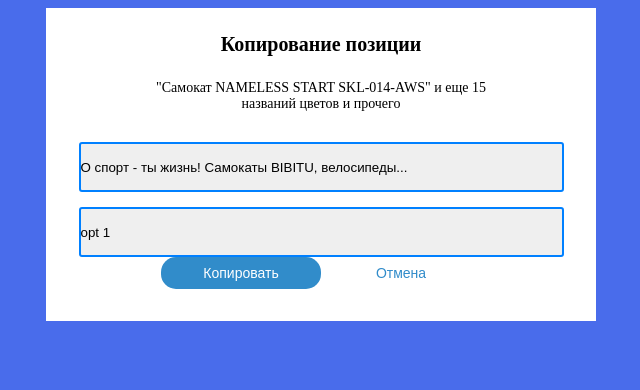
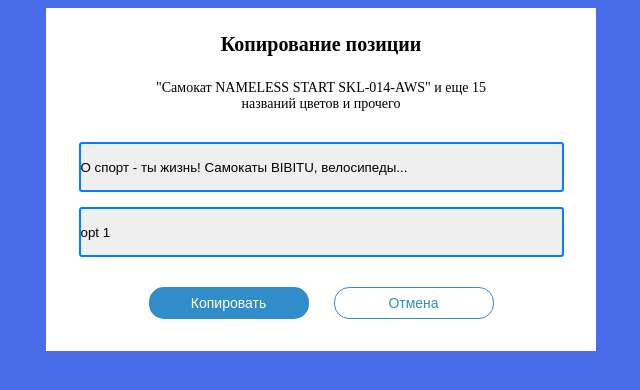
Before and after one commit to SteveGerr/Modal_2selects, a website: page app/index.html in a window 1280 px wide. Shown: the whole page, without its empty margins (319-959 px from the left). Drawn offline with Linux system fonts and the light colour scheme.

Commit message:
Edit buttons style

```diff
--- a/app/sass/main.scss
+++ b/app/sass/main.scss
@@ -57,6 +57,7 @@ body {
     width: 100%;
     justify-content: center;
     align-items: center;
+    margin-top: 30px;
     .btn {
       width: 160px;
       height: 32px;
@@ -66,9 +67,11 @@ body {
       &-copy {
         background: #318CCA;
         color: #ffffff;
+        margin-right: 25px;
       }
       &-cancel {
         background: #ffffff;
+        border: 1px solid #318CCA;
         color: #318CCA;
       }
     }
```
Also changed, not shown: app/css/main.css.
